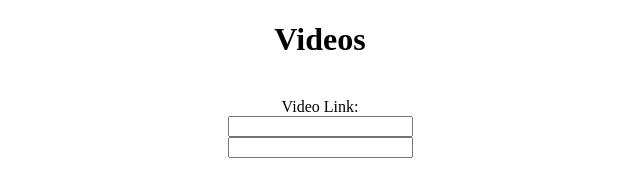
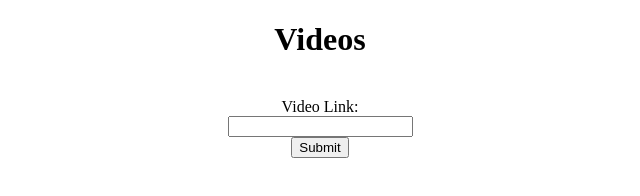
Before and after one commit to unbyt/unbyt.github.io, a website with bundled scripts: page index.html in a window 1280 px wide. Shown: the whole page, without its empty margins (320-960 px from the left). Built offline with nearby package versions, Linux system fonts and the light colour scheme.

Commit message:
Update index.html

```diff
--- a/index.html
+++ b/index.html
@@ -10,7 +10,7 @@
     <form>
       <center><br>Video Link:</br></center>
       <center><input type="text" id="videoinput"></center>
-      <center><input type="text" onclick="getFile()"></center>
+      <center><input type="submit" onclick="getFile()"></center>
     </form>
   </body>
 </html>
```
